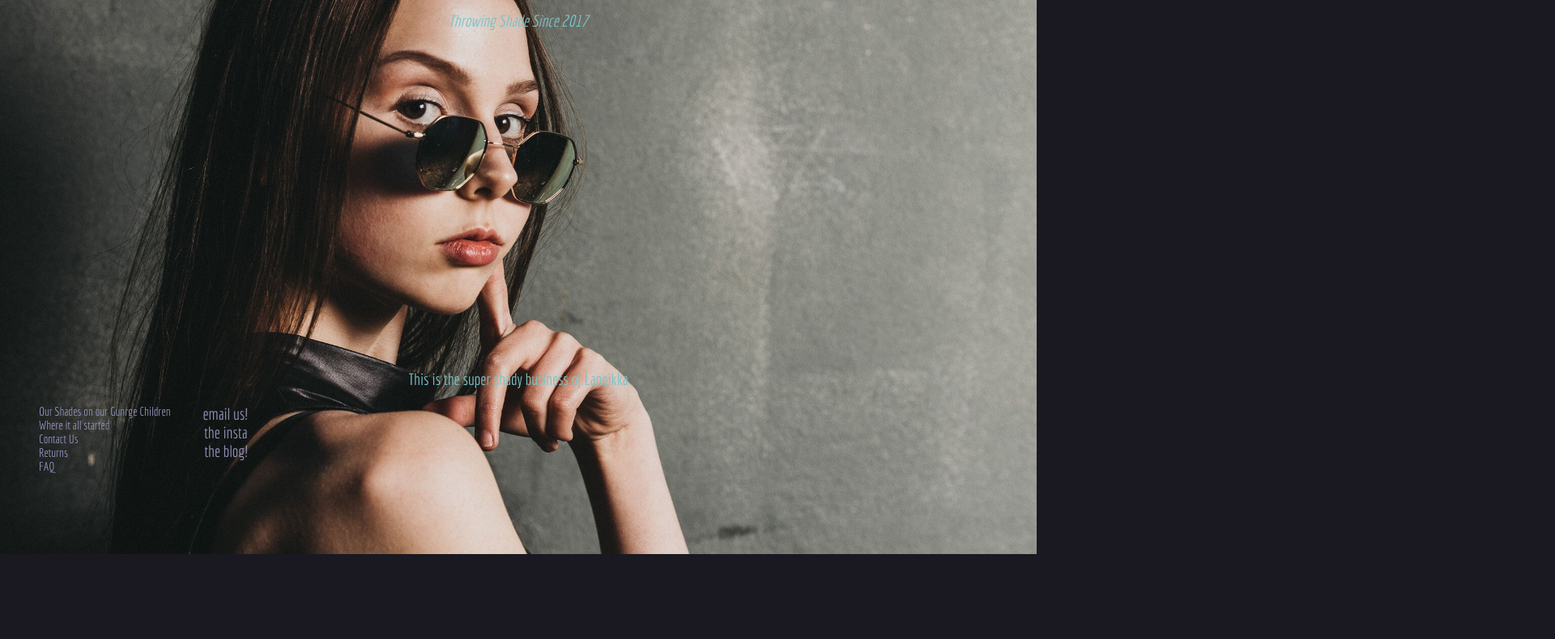
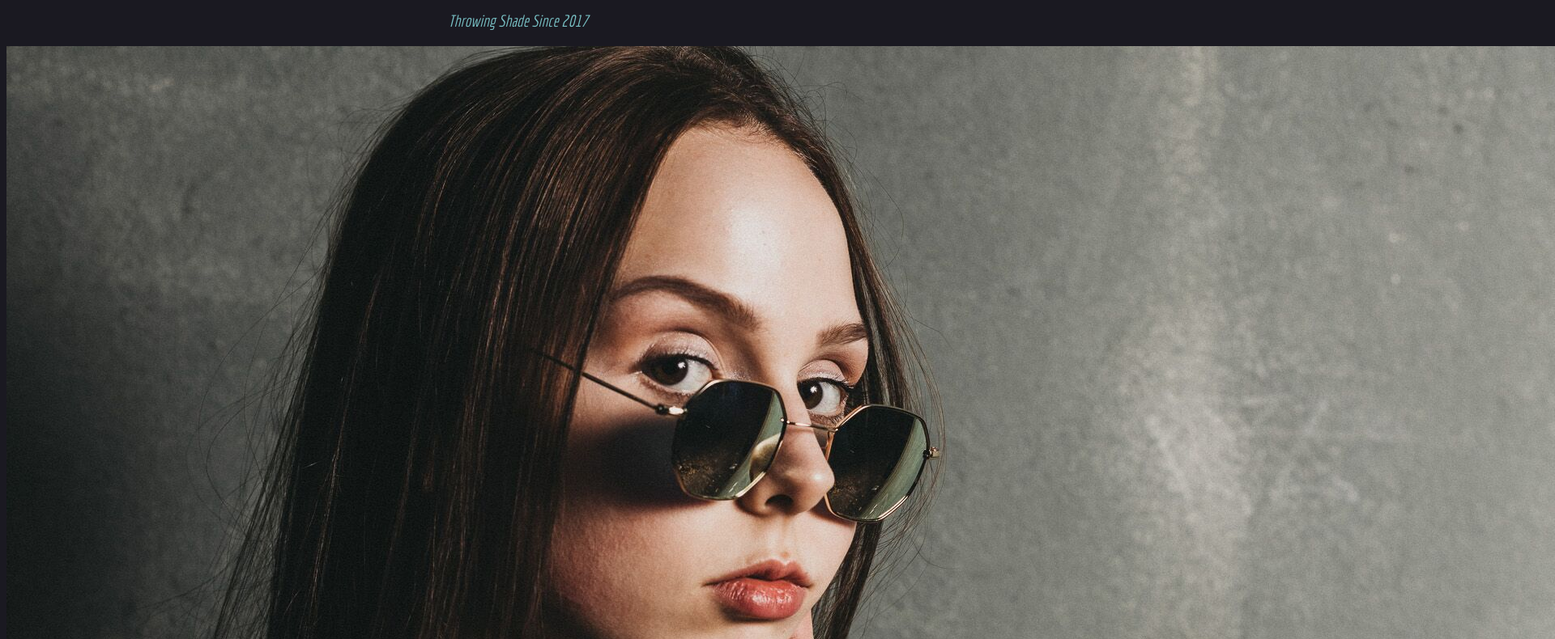
Before and after one commit to patrickoby/patrickoby.github.io, a plain HTML site: page unit_3/index.html in a window 1280 px wide. Shown: the part 115-905 px from the top of the page at 81% size, 1920 px wide, since content can reach past the window. Before the commit the page ends 800 px from the top, so only its background shows below. Drawn offline with Linux system fonts and the light colour scheme.

Commit message:
changed for assignment

```diff
--- a/unit_3/css/main.css
+++ b/unit_3/css/main.css
@@ -1,8 +1,8 @@
 body	{
 	text-align: center;
-	background-image: url('../images/gs002.JPG');
+	/*background-image: url('../images/gs002.JPG');
 	background-size: cover;
-	background-repeat: no-repeat;
+	background-repeat: no-repeat;*/
 	background-color: #1A1921;
 	color: #7AC3C7;
 	font-family: 'Economica', sans-serif;
@@ -60,8 +60,8 @@ ul {
 	font-size: 20px;
 }
 
-#space {
+/*#space {
 	width: center; padding: center;
 	padding-top: 400px;
 	font-size: 20px;
-}
+} */
--- a/unit_3/index.html
+++ b/unit_3/index.html
@@ -21,7 +21,7 @@
 	<hr>
 
 	<p id="slogan">Throwing Shade Since 2017</p>
-
+	<img src="images/gs002.JPG" alt="Model with Sun Glasses" title="Grunge Shades Hero Image">
 	<p id =space>This is the super shady business of Laneikka</p>
 
 	<div id="bottom-nav">
```
